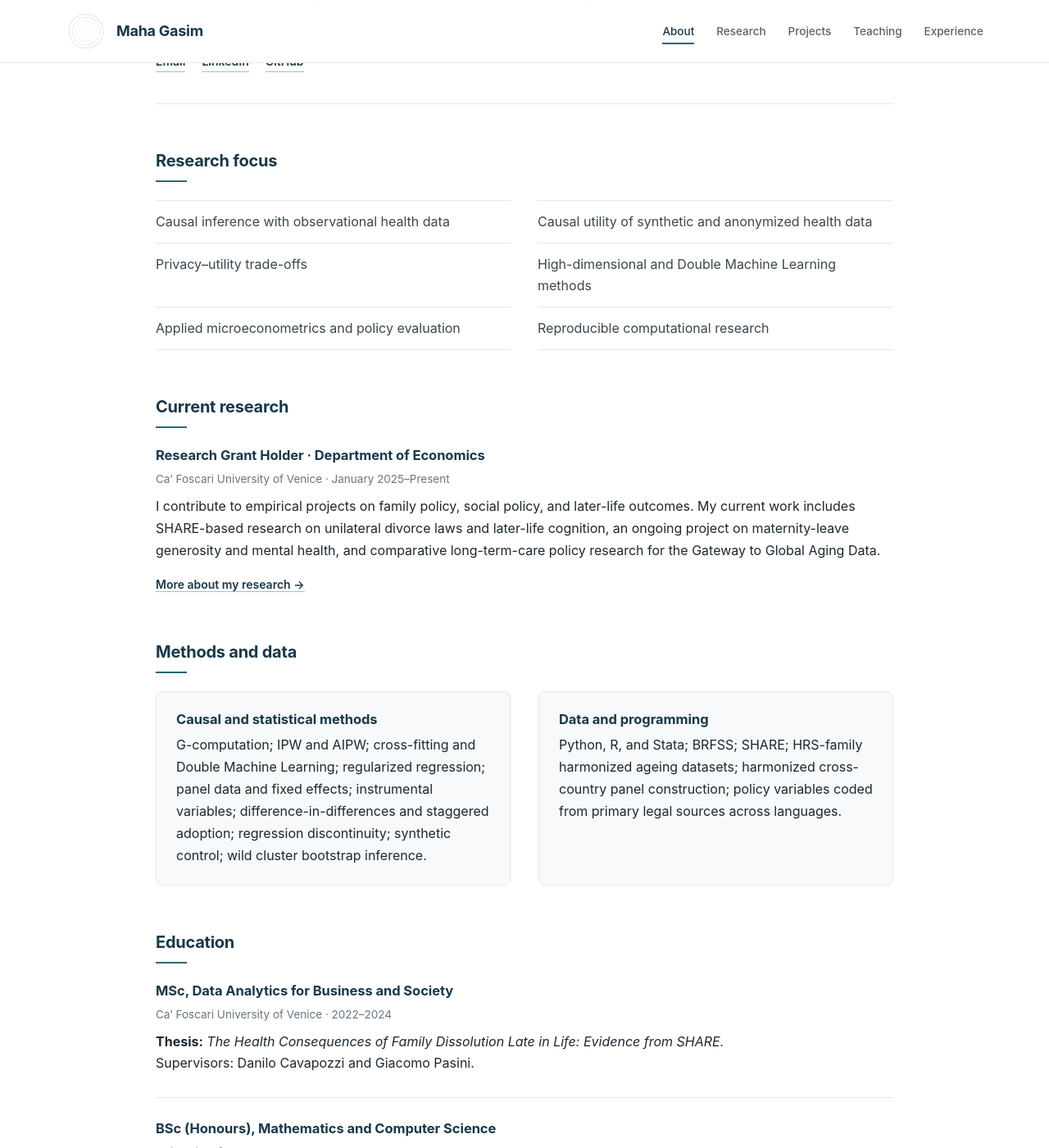
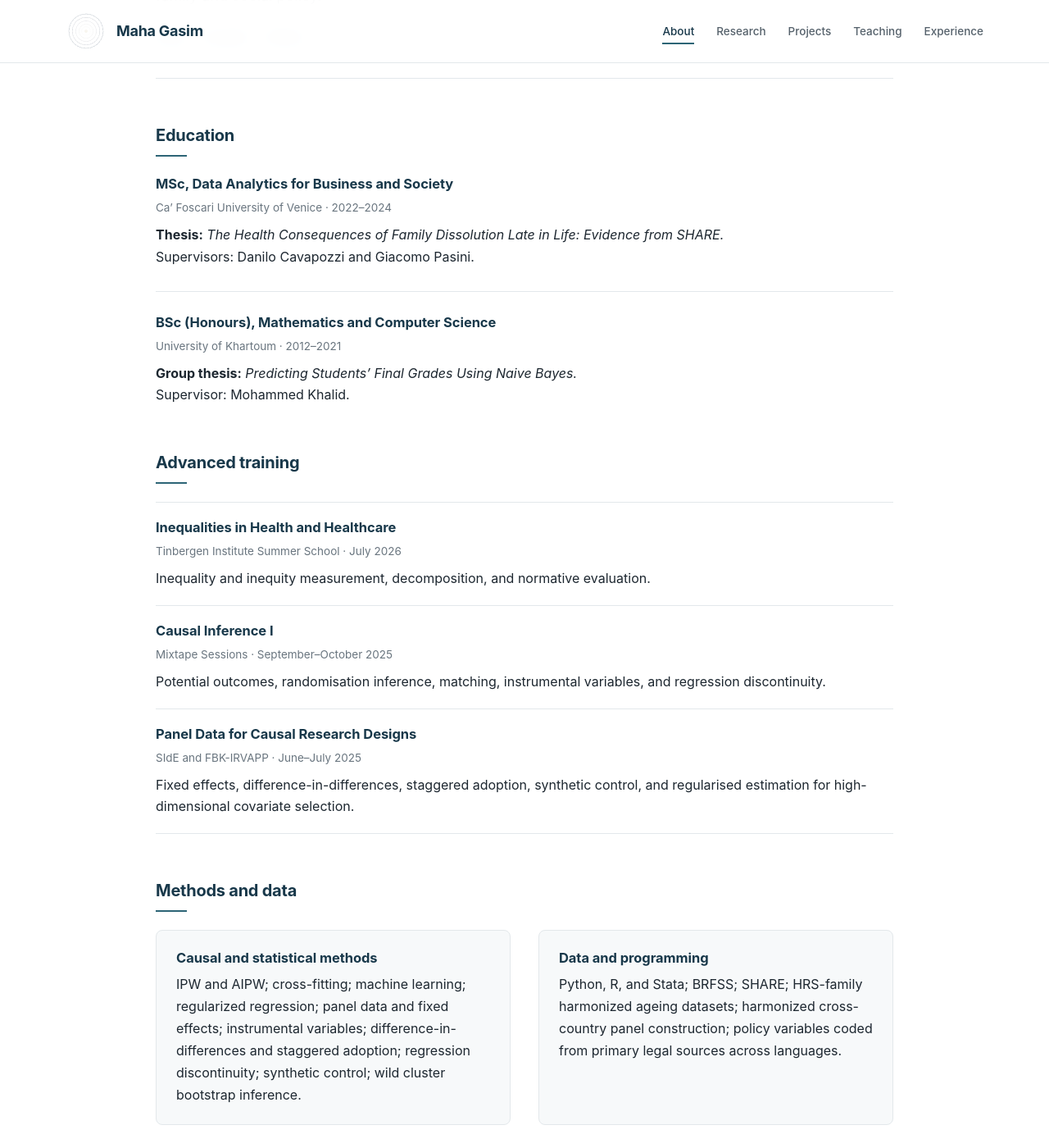
Before and after one commit to mahagasim/mahagasim.github.io, a Jekyll site: the page built from index.md, in a window 1280 px wide and 1400 px high, scrolled down 357 px. Shown: the whole window at 82% size. Built offline with Jekyll 4.4.1, drawn with Linux system fonts in a browser that asks for light colours; some of the changed text lies outside the part shown.

Commit message:
Simplify About page and add icon explanation

```diff
--- a/index.md
+++ b/index.md
@@ -1,50 +1,17 @@
 ---
 layout: default
 title: About
-description: Maha Gasim — researcher in causal inference, health data, applied microeconometrics, and reproducible computational research.
+description: Maha Gasim — researcher in causal inference, health data, and applied microeconometrics.
 ---
 
 <div class="hero">
   <p class="eyebrow">Causal inference · Health data · Applied microeconometrics</p>
   <h1>Maha Gasim</h1>
-  <p class="hero-lead">I am a researcher at the Department of Economics, Ca’ Foscari University of Venice, with a background in mathematics, computer science, and data analytics. My work focuses on credible causal analysis with observational health and policy data, with particular interests in ageing, family and social policy, synthetic and anonymized health data, and reproducible computational research.</p>
+  <p class="hero-lead">I am a researcher at the Department of Economics, Ca’ Foscari University of Venice, with a background in mathematics, computer science, and data analytics. My work focuses on credible causal analysis with observational health and policy data, with particular interests in ageing, family and social policy.</p>
   <div class="hero-links">
     <a href="mailto:mahagasim@gmail.com">Email</a>
     <a href="https://www.linkedin.com/in/maha-gasim-678975122">LinkedIn</a>
     <a href="https://github.com/mahagasim">GitHub</a>
-  </div>
-</div>
-
-## Research focus
-
-<ul class="focus-grid">
-  <li>Causal inference with observational health data</li>
-  <li>Causal utility of synthetic and anonymized health data</li>
-  <li>Privacy–utility trade-offs</li>
-  <li>High-dimensional and Double Machine Learning methods</li>
-  <li>Applied microeconometrics and policy evaluation</li>
-  <li>Reproducible computational research</li>
-</ul>
-
-## Current research
-
-<div class="entry">
-  <h3>Research Grant Holder · Department of Economics</h3>
-  <p class="entry-meta">Ca’ Foscari University of Venice · January 2025–Present</p>
-  <p>I contribute to empirical projects on family policy, social policy, and later-life outcomes. My current work includes SHARE-based research on unilateral divorce laws and later-life cognition, an ongoing project on maternity-leave generosity and mental health, and comparative long-term-care policy research for the Gateway to Global Aging Data.</p>
-  <p><a class="text-link" href="research.html">More about my research →</a></p>
-</div>
-
-## Methods and data
-
-<div class="split-grid">
-  <div>
-    <h3>Causal and statistical methods</h3>
-    <p>G-computation; IPW and AIPW; cross-fitting and Double Machine Learning; regularized regression; panel data and fixed effects; instrumental variables; difference-in-differences and staggered adoption; regression discontinuity; synthetic control; wild cluster bootstrap inference.</p>
-  </div>
-  <div>
-    <h3>Data and programming</h3>
-    <p>Python, R, and Stata; BRFSS; SHARE; HRS-family harmonized ageing datasets; harmonized cross-country panel construction; policy variables coded from primary legal sources across languages.</p>
   </div>
 </div>
 
@@ -82,6 +49,25 @@ description: Maha Gasim — researcher in causal inference, health data, applied
   </div>
 </div>
 
+## Methods and data
+
+<div class="split-grid">
+  <div>
+    <h3>Causal and statistical methods</h3>
+    <p>IPW and AIPW; cross-fitting; machine learning; regularized regression; panel data and fixed effects; instrumental variables; difference-in-differences and staggered adoption; regression discontinuity; synthetic control; wild cluster bootstrap inference.</p>
+  </div>
+  <div>
+    <h3>Data and programming</h3>
+    <p>Python, R, and Stata; BRFSS; SHARE; HRS-family harmonized ageing datasets; harmonized cross-country panel construction; policy variables coded from primary legal sources across languages.</p>
+  </div>
+</div>
+
 ## Languages
 
 Arabic (native) · English (C1) · Italian (A1)
+
+## About the icon
+
+<div class="entry">
+  <p>The circular mark beside my name is built from concentric rings carrying the ASCII binary encoding of <strong>“LEARNING IS A CONTINUOUS JOURNEY.”</strong> The design connects my background in mathematics and computer science with a principle that has shaped how I approach research, teaching, and professional development: learning does not end with a degree or a particular stage of a career.</p>
+</div>
```
